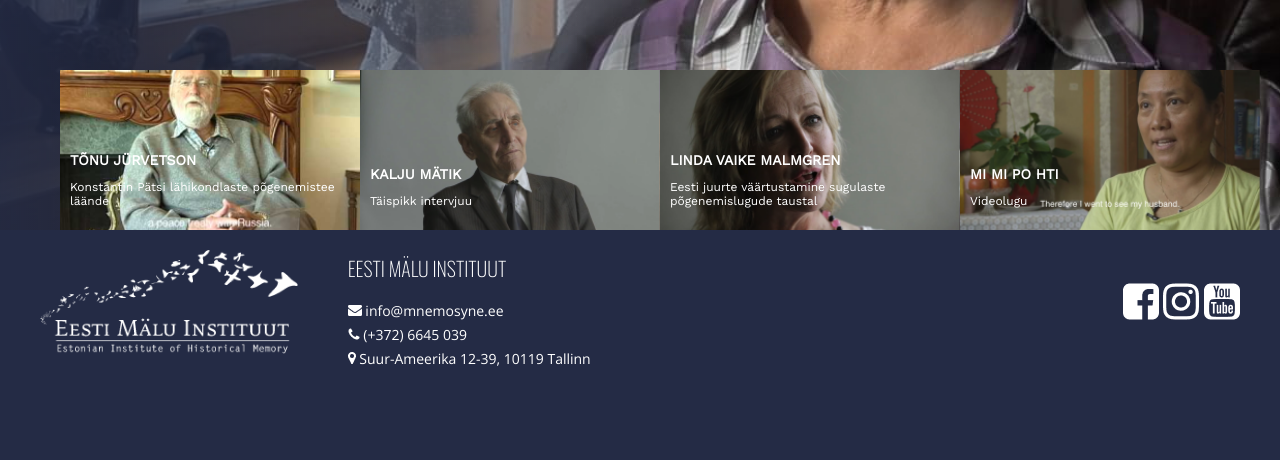
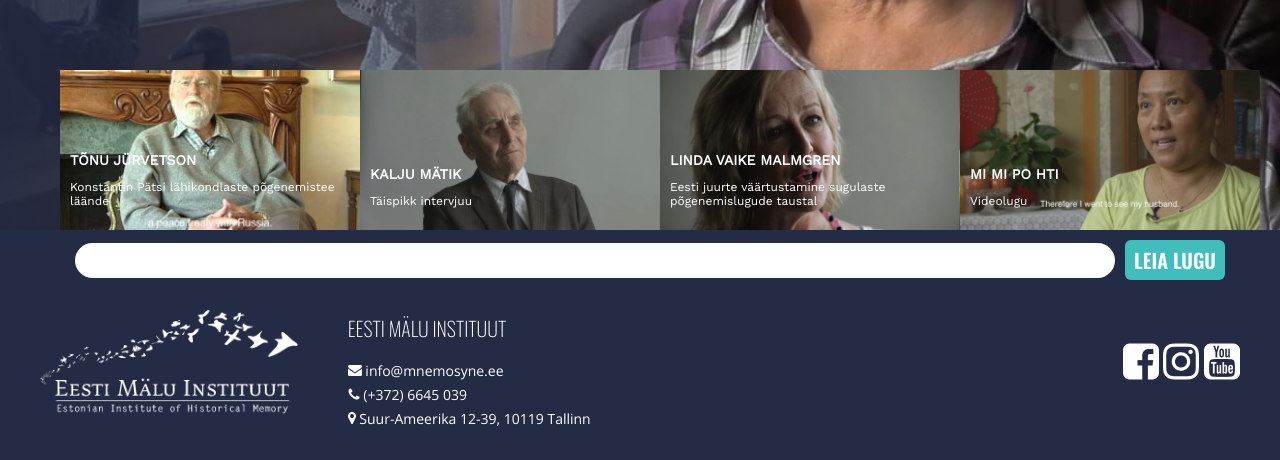
Before and after one commit to chilloutrelax/kml, a PHP site: page / in a window 1280 px wide. Shown: the part 530-990 px from the top of the page. Before the commit the page ends 896 px from the top, so only its background shows below. Run offline with PHP 8.4, Linux system fonts and the light colour scheme.

Commit message:
searchbar

```diff
--- a/index.html
+++ b/index.html
@@ -70,6 +70,12 @@
             </div>
         </div>
 
+        <div class="searchbar container-fluid">
+            <div class="container">
+                <input type="text">
+                <button>LEIA LUGU</button>
+            </div>
+        </div>
     </main>
 
     <footer>
--- /dev/null
+++ b/styles/_searchbar.scss
@@ -0,0 +1,24 @@
+.searchbar {
+    background: $color1;
+    padding: 10px;
+
+    .container {
+        justify-content: center;
+        align-content: center;
+
+        input {
+            width: 1020px;
+            padding: 10px;
+            border: 0;
+            border-radius: 20px;
+            margin-right: 10px;
+        }
+
+        @include greenBtn;
+        button {
+            font-size: $fsize2;
+            width: 100px;
+            height: 40px;
+        }
+    }
+}
--- a/styles/_videobar.scss
+++ b/styles/_videobar.scss
@@ -19,7 +19,7 @@
             color: $color3;
 
             img {
-                width: 60px ;
+                width: 60px;
             }
 
             h1{
--- a/styles/styles.css
+++ b/styles/styles.css
@@ -249,6 +249,47 @@ header .container .lang button {
           transform: scale(1.1);
 }
 
+.searchbar {
+  background: #242B45;
+  padding: 10px;
+}
+
+.searchbar .container {
+  -webkit-box-pack: center;
+      -ms-flex-pack: center;
+          justify-content: center;
+  -ms-flex-line-pack: center;
+      align-content: center;
+}
+
+.searchbar .container input {
+  width: 1020px;
+  padding: 10px;
+  border: 0;
+  border-radius: 20px;
+  margin-right: 10px;
+}
+
+.searchbar .container button {
+  background: #3FBEBC;
+  width: 90px;
+  height: 60px;
+  border-radius: 6px;
+  border: 0;
+  text-transform: uppercase;
+  vertical-align: baseline;
+  color: #ffffff;
+  font-size: 20px;
+  font-weight: 600;
+  font-family: inherit;
+}
+
+.searchbar .container button {
+  font-size: 20px;
+  width: 100px;
+  height: 40px;
+}
+
 footer {
   position: relative;
   bottom: 0;
--- a/styles/styles.scss
+++ b/styles/styles.scss
@@ -7,4 +7,5 @@
 @import './layout';
 @import './header';
 @import './videobar';
+@import './searchbar';
 @import './footer';
```
Also changed, not shown: 1 other file.
